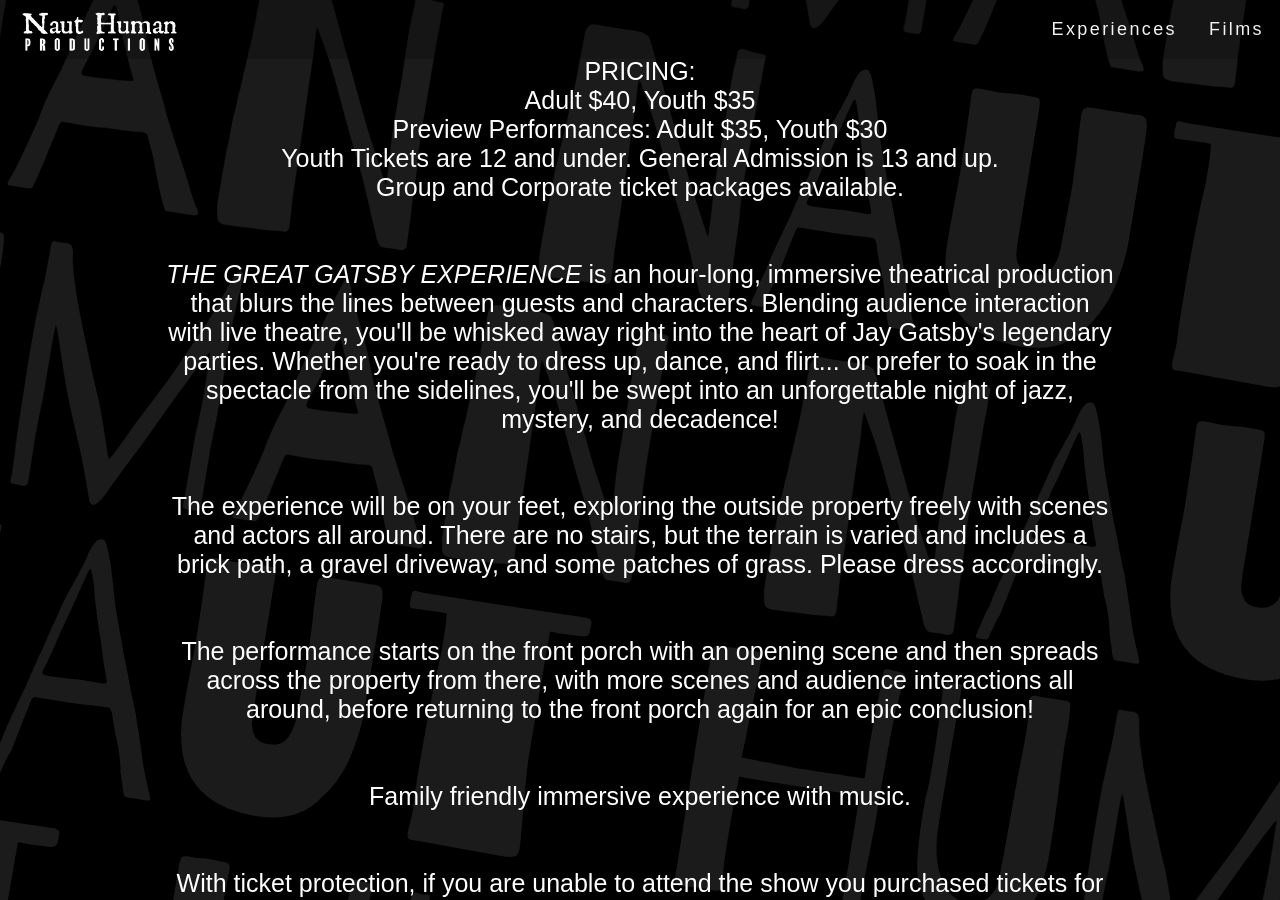
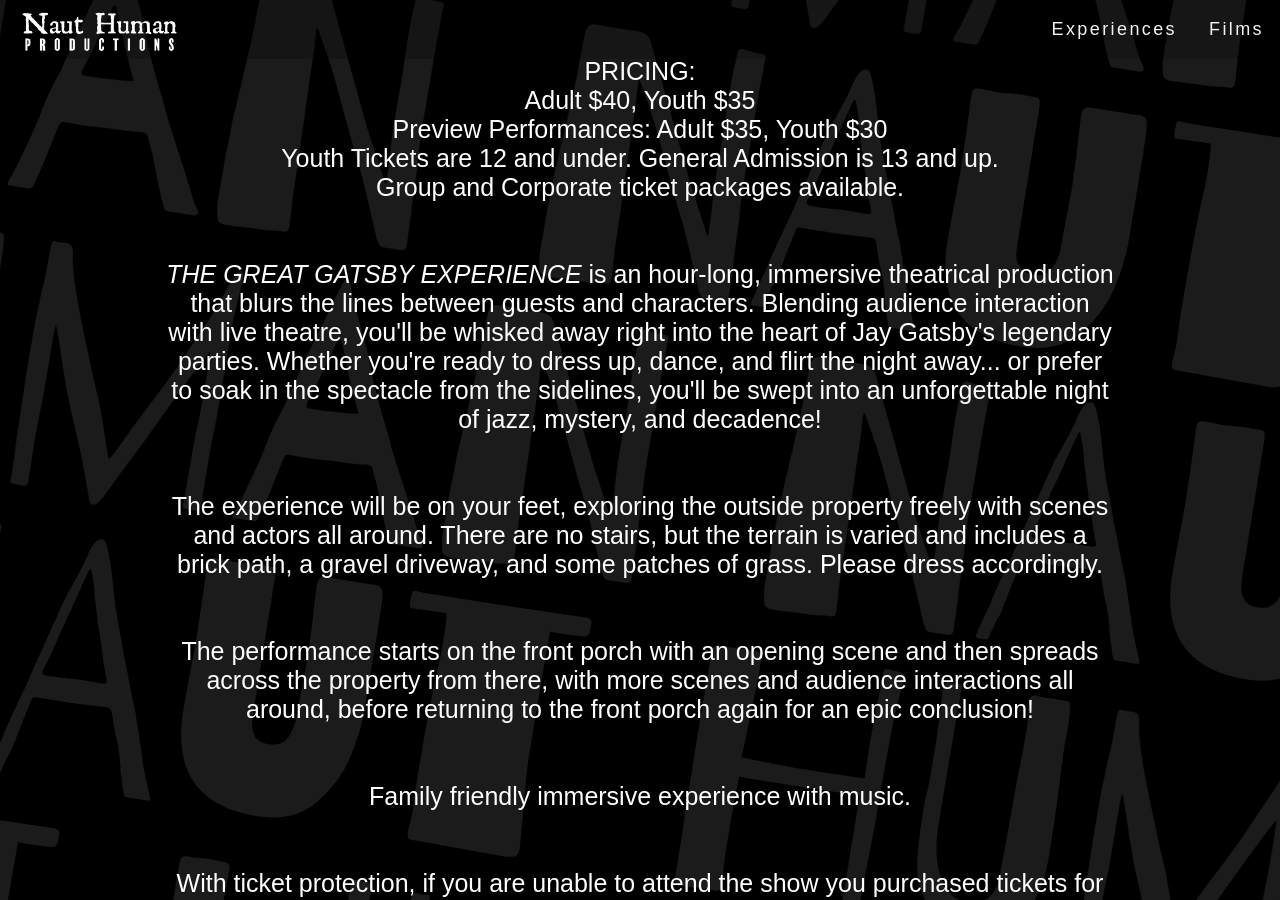
Before and after one commit to nauthuman/website, a Jekyll site: the page built from gatsbytickets.html, in a window 1280 px wide and 900 px high, scrolled down 1740 px. Built offline with Jekyll 4.4.1, drawn with Linux system fonts in a browser that asks for light colours; some web fonts are replaced.

Commit message:
Update gatsbyticketinfo_panel.html

```diff
--- a/_includes/gatsbyticketinfo_panel.html
+++ b/_includes/gatsbyticketinfo_panel.html
@@ -112,7 +112,7 @@
 	    <br>
 	<i>THE GREAT GATSBY EXPERIENCE</i> is an hour-long, immersive theatrical production that blurs the
 	    lines between guests and characters. Blending audience interaction with live theatre, you'll be whisked
-	    away right into the heart of Jay Gatsby's legendary parties. Whether you're ready to dress up, dance, and flirt...
+	    away right into the heart of Jay Gatsby's legendary parties. Whether you're ready to dress up, dance, and flirt the night away...
 	    or prefer to soak in the spectacle from the sidelines, you'll be swept into an
 	    unforgettable night of jazz, mystery, and decadence!
 	    <br>
```
